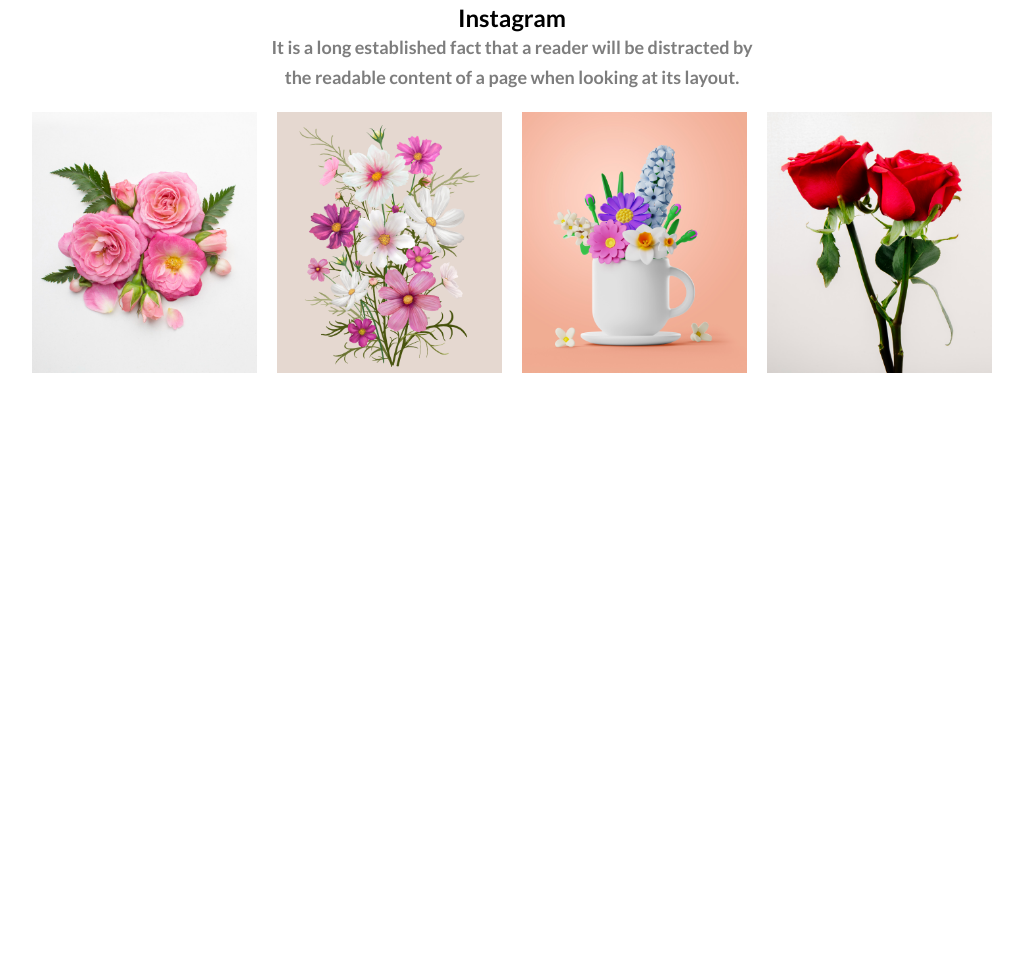
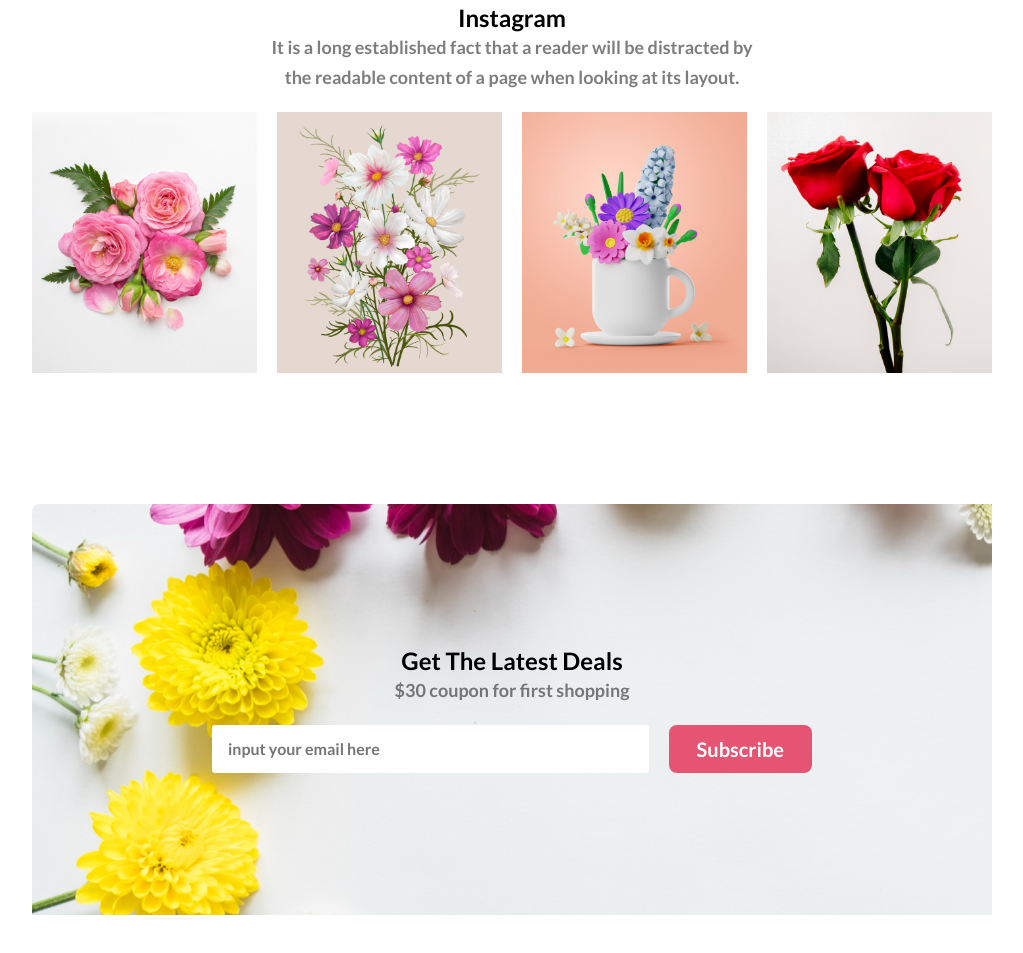
Before and after one commit to arif181h/new-year, a plain HTML site: page index.html in a window 1280 px wide. Shown: the part 1895-2848 px from the top of the page, without its empty margins (128-1151 px from the left). Before the commit the page ends 2271 px from the top, so only its background shows below. Drawn offline with Linux system fonts and the light colour scheme.

Commit message:
four commit added

```diff
--- a/index.html
+++ b/index.html
@@ -107,6 +107,18 @@
             </div>
         </div>
     </section>
+ <section id="newsletter">
+    <div class="container , container-main">
+        <div class="container-text">
+            <h2>Get The Latest Deals</h2>
+            <p>$30 coupon for first shopping</p>
+        </div>
+        <form>
+            <input type="email" placeholder="input your email here" name="" id="">
+            <button>Subscribe</button>
+        </form>
+    </div>
+ </section>
 
 </body>
 </html>
--- a/styles.css
+++ b/styles.css
@@ -163,3 +163,25 @@ font-weight: 800;
 .instagram .image img{
     width: 100%;
 }
+#newsletter{
+    margin: 128px 0;
+}
+.container-main{
+    background:url(images/Rectangle\ 9.png) ;
+    padding: 122px 0;
+}
+.container-main form{
+    max-width: 600px;
+    display: flex;
+    margin: 20px auto;
+    gap: 20px;
+}
+.container-main input{
+    flex-grow: 1;
+    width: 600px;
+    border: 0;
+    outline: none;
+    padding:0 16px ;
+    font-size: 16px;
+    border-radius: 3px;
+    }
```
